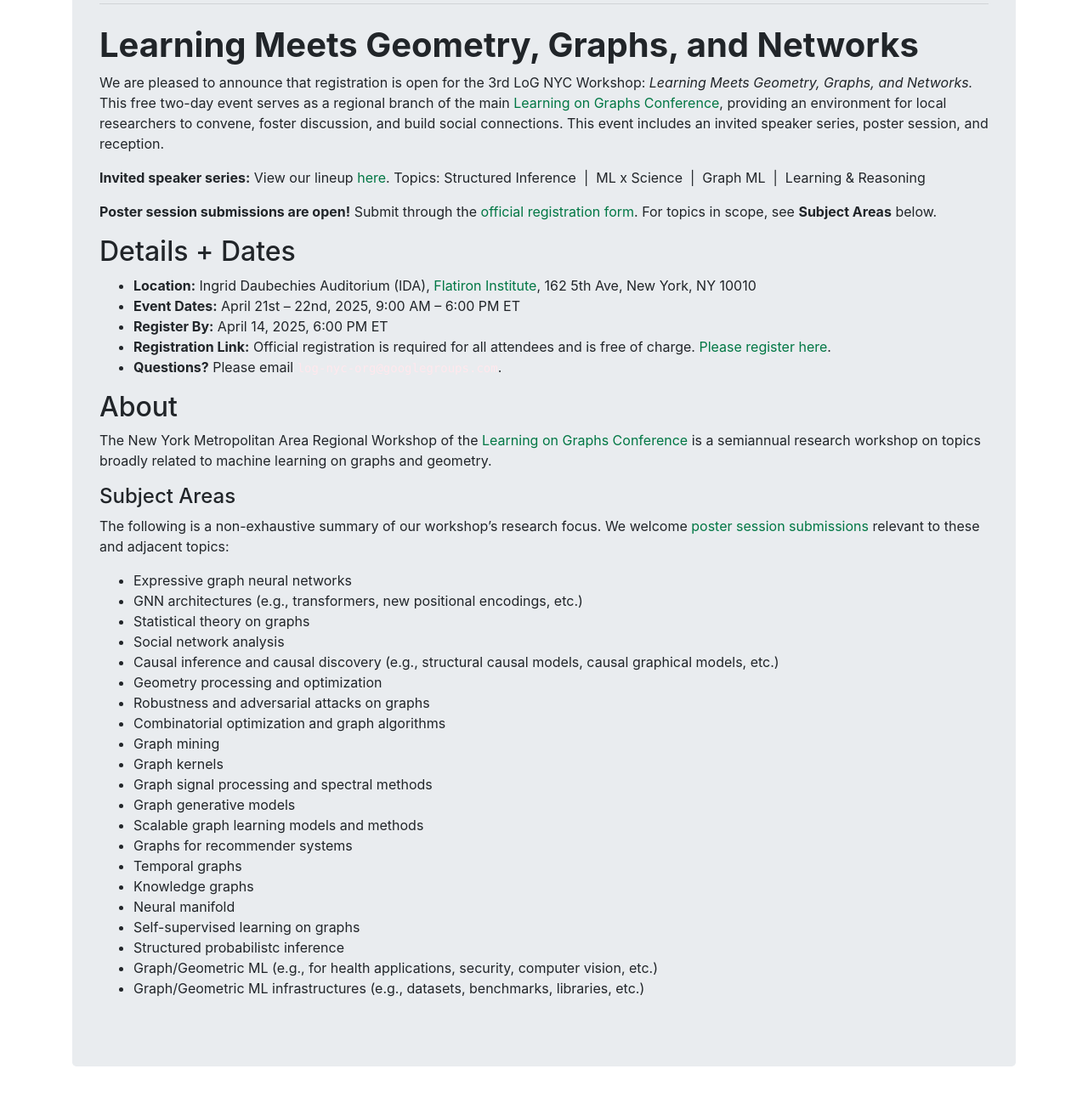
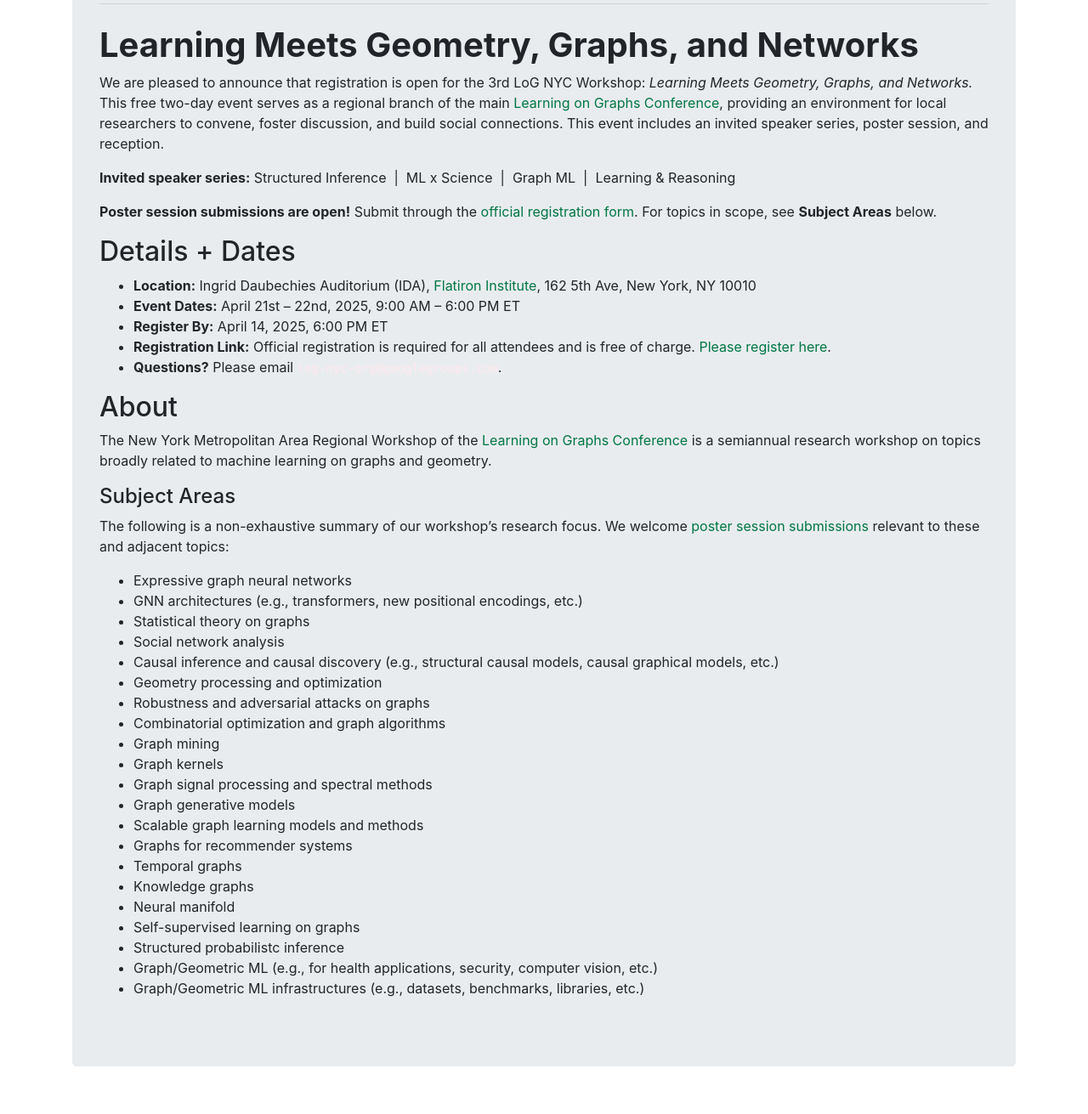
Before and after one commit to log-nyc/log-nyc.github.io, a Jekyll site: the page built from index.md, in a window 1280 px wide. Shown: the part 744-2055 px from the top of the page at 85% size. Built offline with Jekyll 4.4.1, drawn with Linux system fonts in a browser that asks for light colours; our own code applies the rules of GitHub Pages for plain Markdown files.

```diff
--- a/index.md
+++ b/index.md
@@ -3,7 +3,7 @@
 
 We are pleased to announce that registration is open for the 3rd LoG NYC Workshop: *Learning Meets Geometry, Graphs, and Networks.* This free two-day event serves as a regional branch of the main [Learning on Graphs Conference](https://logconference.org/), providing an environment for local researchers to convene, foster discussion, and build social connections. This event includes an invited speaker series, poster session, and reception.
 
-**Invited speaker series:** View our lineup [here](https://log-nyc.github.io/program/). Topics: Structured Inference &nbsp;&#124;&nbsp; ML x Science &nbsp;&#124;&nbsp; Graph ML &nbsp;&#124;&nbsp; Learning & Reasoning
+**Invited speaker series:** Structured Inference &nbsp;&#124;&nbsp; ML x Science &nbsp;&#124;&nbsp; Graph ML &nbsp;&#124;&nbsp; Learning & Reasoning
 
 **Poster session submissions are open!** Submit through the [official registration form](https://events.simonsfoundation.org/event/90116c4e-d87a-4943-8bb8-b3b92d0ff398/regProcessStep1:9d11078f-3ba9-4a4e-be59-4d82b9e7a8ca?RefId=Registration). For topics in scope, see **Subject Areas** below.
 
```
